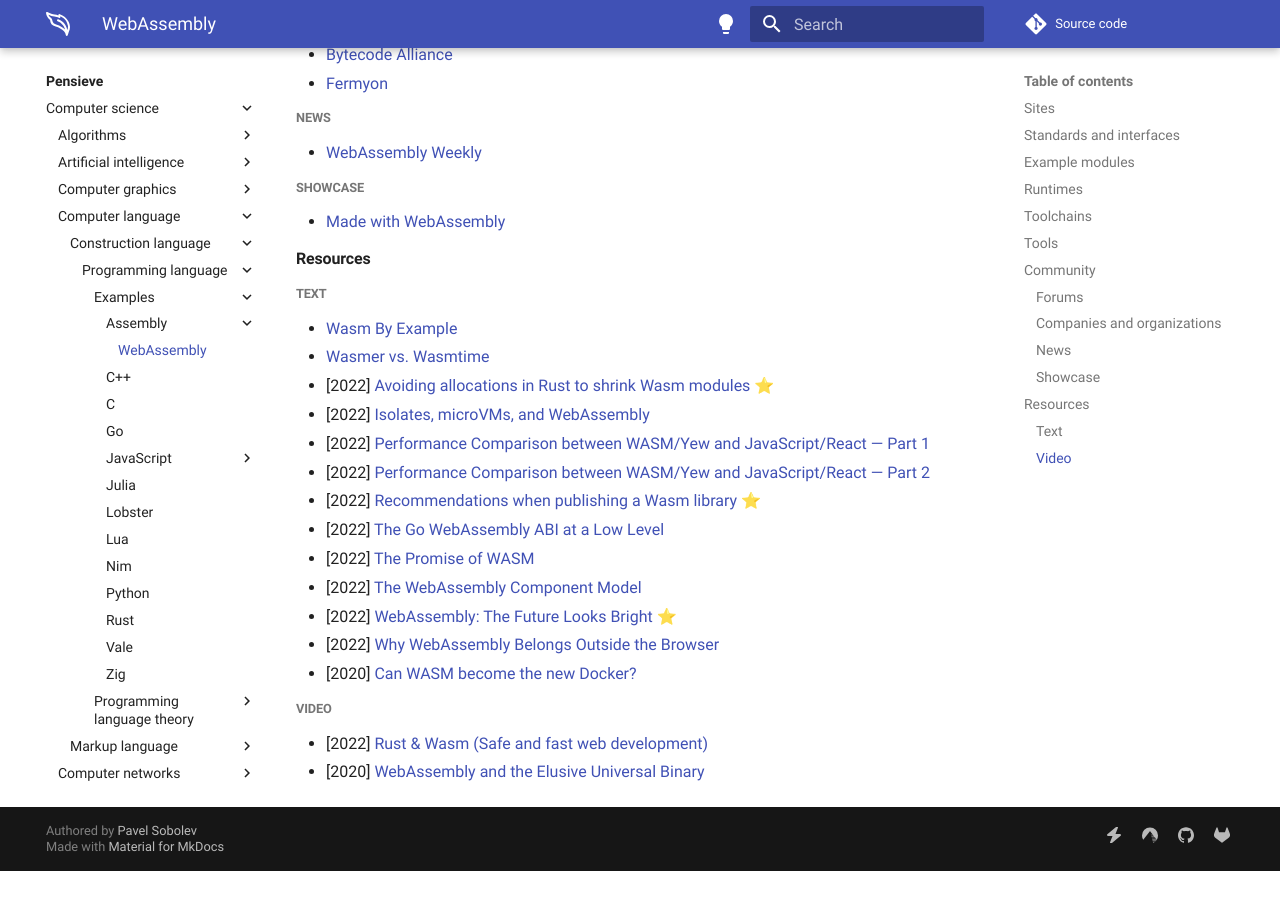
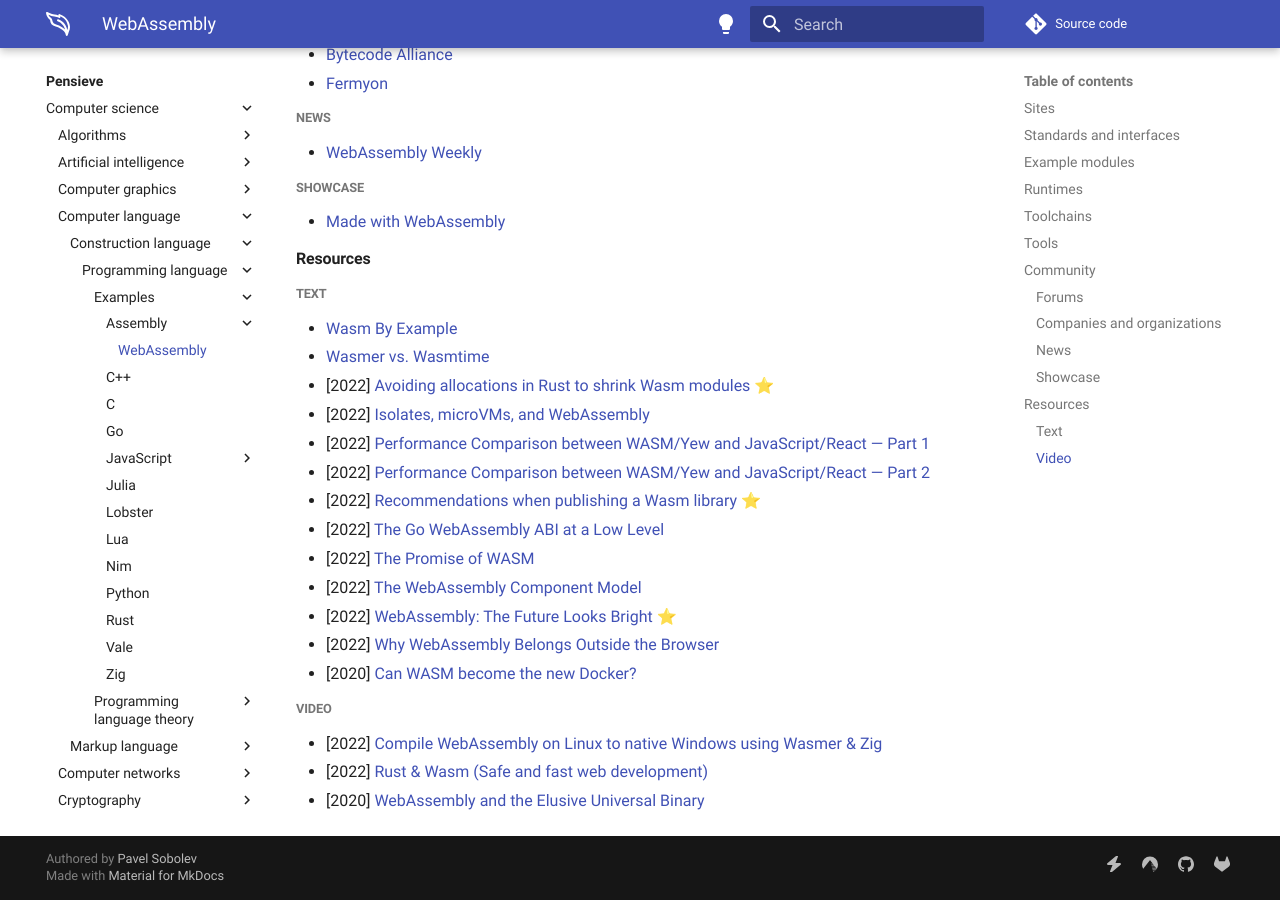
Before and after one commit to paveloom/paveloom.dev, an MkDocs documentation site: the page built from content/pensieve/webassembly.md, in a window 1280 px wide and 900 px high, scrolled down 1328 px. Built offline with MkDocs 1.6.1 and Material for MkDocs 9.7.7, drawn with Linux system fonts in a browser that asks for light colours; comment, search, counter and statistics services are not loaded; before the commit the page ends 2199 px from its top, so only the background shows below that.

Commit message:
Pensieve: update the Webassembly page.

```diff
--- a/content/pensieve/webassembly.md
+++ b/content/pensieve/webassembly.md
@@ -67,5 +67,6 @@
 - [2020] [Can WASM become the new Docker?](https://adlrocha.substack.com/p/adlrocha-can-wasm-become-the-new)
 
 ##### Video
+- [2022] [Compile WebAssembly on Linux to native Windows using Wasmer & Zig](https://www.youtube.com/watch?v=VbYy2gqjnJI)
 - [2022] [Rust & Wasm (Safe and fast web development)](https://www.youtube.com/watch?v=P4LMfkFLRsI)
 - [2020] [WebAssembly and the Elusive Universal Binary](https://www.youtube.com/watch?v=4ZMY3QE5t9o&t=279s)
```
